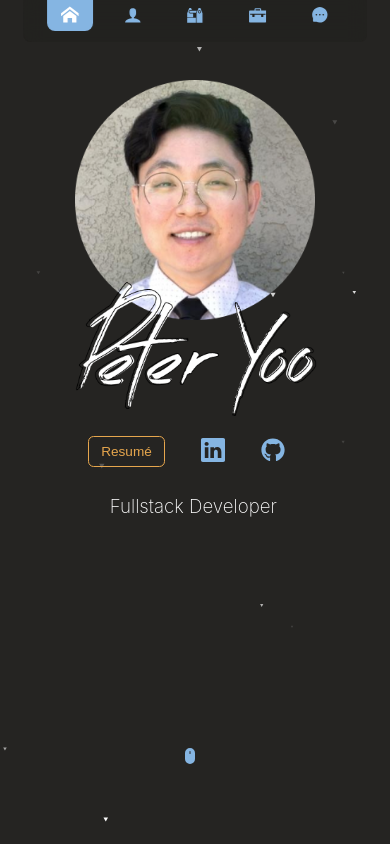
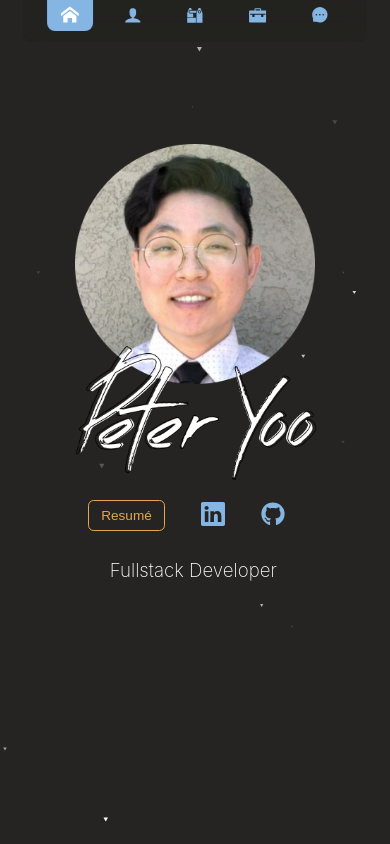
Before and after one commit to PeterSYoo/portfolio-v2, a React (Create React App) app: page / in a window 390 px wide. Shown: the top 844 px of the page. Built offline with nearby package versions, Linux system fonts and the light colour scheme; the HTML template or start-up script is replaced by a standard one; a web font is replaced by a local one.

Commit message:
wip: changes sizing and removes scroll icon from mobile

```diff
--- a/src/components/header/header.scss
+++ b/src/components/header/header.scss
@@ -86,7 +86,7 @@ header {
 .scroll__down-icon {
   position: absolute;
   // right: -2.3rem;
-  bottom: 3rem;
+  bottom: 1rem;
   // transform: rotate(90deg);
   left: calc(50% - 0.8rem);
   color: #85b5e2;
@@ -95,7 +95,7 @@ header {
 .scroll__down-icon:hover {
   position: absolute;
   // right: -2.3rem;
-  bottom: 3rem;
+  bottom: 1rem;
   // transform: rotate(90deg);
   left: calc(50% - 0.8rem);
   color: var(--color-white);
@@ -144,7 +144,7 @@ header {
     height: 30rem;
     position: absolute;
     left: calc(50% - 7.5rem);
-    margin-top: -2rem;
+    margin-top: 2rem;
     border-radius: 12rem 12rem 0 0;
     padding: 0rem 0rem 1.5rem 0;
   }
@@ -154,7 +154,7 @@ header {
     position: absolute;
     left: calc(50% - 7.5rem);
     z-index: 1;
-    margin-top: 10.5rem;
+    margin-top: 14.5rem;
   }
 
   .socials__title {
@@ -177,20 +177,6 @@ header {
   }
 
   .scroll__down-icon {
-    position: absolute;
-    // right: -2.3rem;
-    bottom: 5rem;
-    // transform: rotate(90deg);
-    left: calc(50% - 0.8rem);
-    color: #85b5e2;
-  }
-
-  .scroll__down-icon:hover {
-    position: absolute;
-    // right: -2.3rem;
-    bottom: 5rem;
-    // transform: rotate(90deg);
-    left: calc(50% - 0.8rem);
-    color: var(--color-white);
+    display: none;
   }
 }
```
